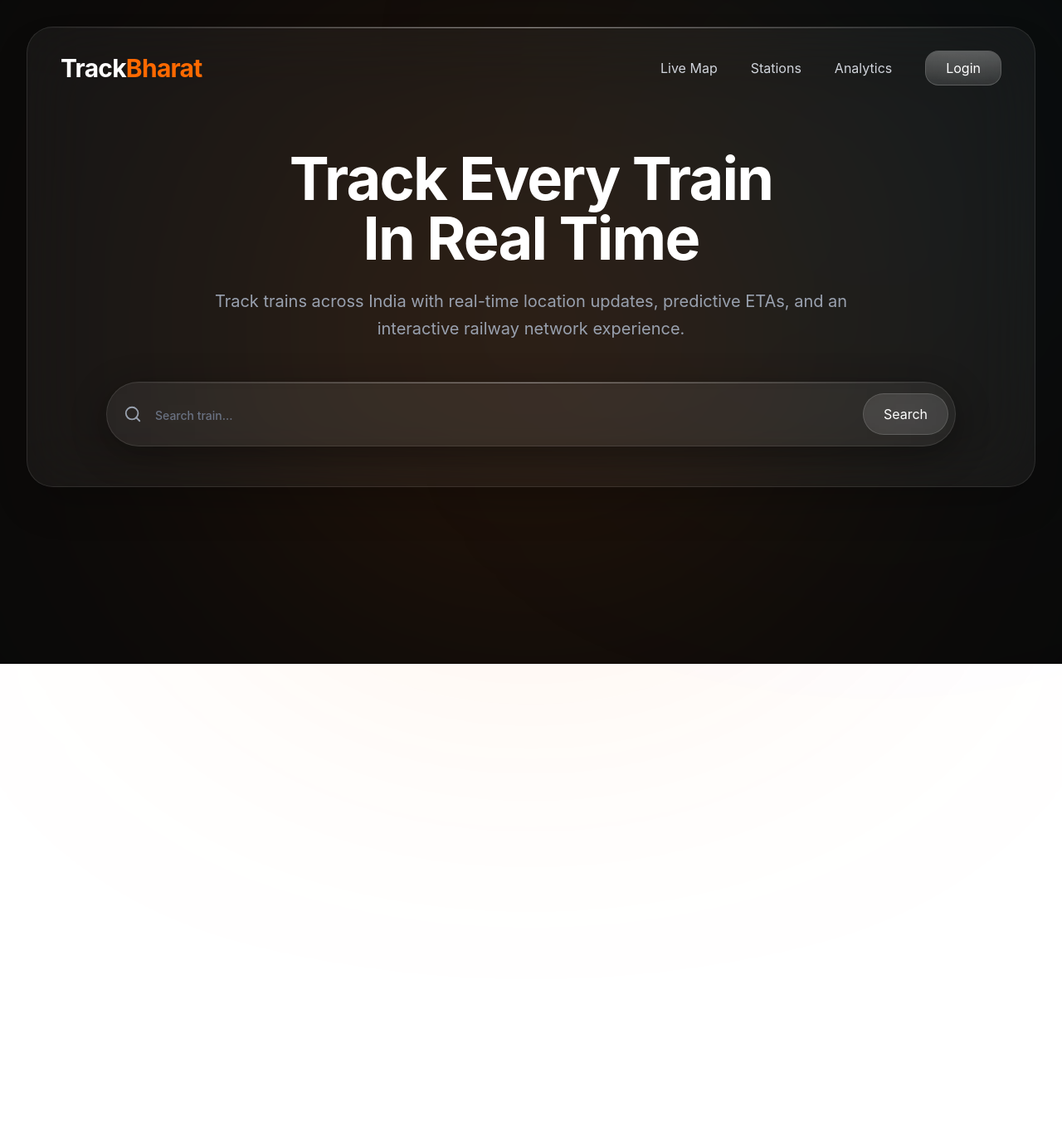
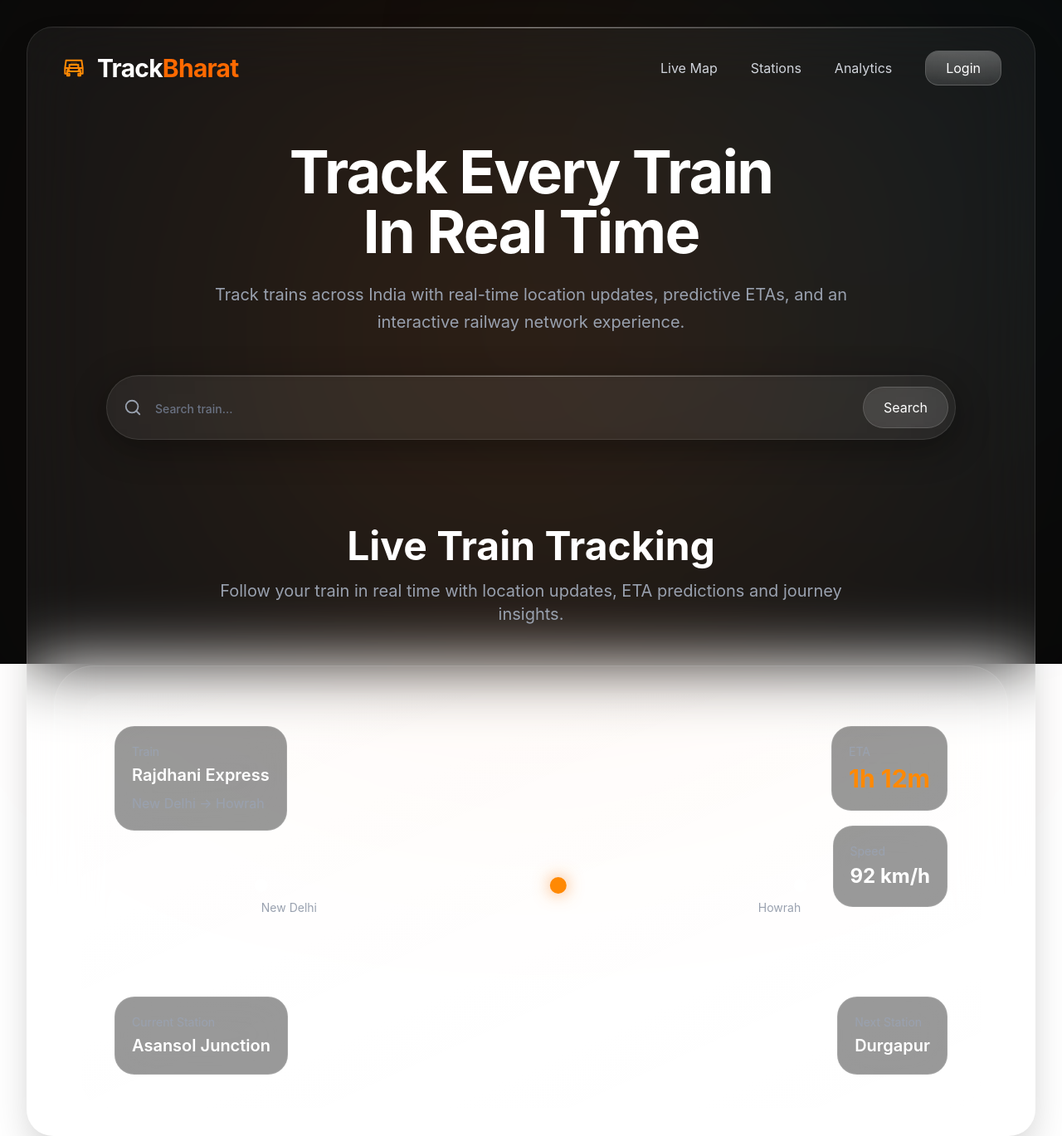
Before and after one commit to mayank-works/trackbharat, a React (Vite) app in the folder frontend/: page / in a window 1280 px wide. Shown: the whole page at 83% size. Before the commit the page ends 800 px from the top, so only its background shows below. Built offline with nearby package versions, Linux system fonts and the light colour scheme.

Commit message:
feat: enhance homepage with search and tracking showcase

```diff
--- a/frontend/package.json
+++ b/frontend/package.json
@@ -11,6 +11,7 @@
   },
   "dependencies": {
     "@tailwindcss/vite": "^4.3.2",
+    "framer-motion": "^12.42.2",
     "lucide-react": "^1.24.0",
     "react": "^19.2.7",
     "react-dom": "^19.2.7",
--- /dev/null
+++ b/frontend/src/api/services/api.ts
@@ -0,0 +1,62 @@
+// src/services/api.ts
+export interface Train {
+  id: string;
+  number: string;
+  name: string;
+  from: string;
+  to: string;
+  departure: string;
+  arrival: string;
+  status: 'On Time' | 'Delayed' | 'Arrived';
+  progress: number; // 0 to 100
+  routeStations: string[];
+}
+
+// Mock data for now (we swap to real FastAPI later)
+export const MOCK_TRAINS: Train[] = [
+  {
+    id: '1',
+    number: '12951',
+    name: 'Mumbai Rajdhani Express',
+    from: 'New Delhi',
+    to: 'Mumbai Central',
+    departure: '16:55',
+    arrival: '08:35',
+    status: 'On Time',
+    progress: 65,
+    routeStations: ['New Delhi', 'Kota', 'Vadodara', 'Mumbai Central'],
+  },
+  {
+    id: '2',
+    number: '12002',
+    name: 'Bhopal Shatabdi',
+    from: 'New Delhi',
+    to: 'Habibganj',
+    departure: '14:30',
+    arrival: '21:30',
+    status: 'Delayed',
+    progress: 20,
+    routeStations: ['New Delhi', 'Agra', 'Gwalior', 'Habibganj'],
+  },
+];
+
+export const trainAPI = {
+  search: (query: string): Promise<Train[]> => {
+    return new Promise((resolve) => {
+      setTimeout(() => {
+        if (!query.trim()) resolve(MOCK_TRAINS);
+        else {
+          resolve(MOCK_TRAINS.filter(t =>
+            t.number.includes(query) ||
+            t.name.toLowerCase().includes(query.toLowerCase())
+          ));
+        }
+      }, 500);
+    });
+  },
+  getById: (id: string): Promise<Train | undefined> => {
+    return new Promise((resolve) => {
+      setTimeout(() => resolve(MOCK_TRAINS.find(t => t.id === id)), 300);
+    });
+  }
+};
--- a/frontend/src/components/common/Navbar.tsx
+++ b/frontend/src/components/common/Navbar.tsx
@@ -1,10 +1,16 @@
+// src/components/Navbar.tsx
+import { TrainIcon } from './ui/TrainIcon';
+
 function Navbar() {
   return (
     <nav className="flex items-center justify-between px-10 py-7">
+      <div className="flex items-center gap-3">
+        <TrainIcon size={32} className="text-orange-400" />
         <h1 className="text-3xl font-bold tracking-tight">
           <span className="text-white">Track</span>
           <span className="text-orange-500">Bharat</span>
         </h1>
+      </div>
 
       <div className="flex items-center gap-10 text-gray-300">
         <button className="transition hover:text-white">
@@ -34,13 +40,10 @@ function Navbar() {
           "
         >
           <span className="absolute inset-0 bg-gradient-to-b from-white/20 to-transparent" />
-
           <span className="relative z-10">
             Login
           </span>
         </button>
-
-
       </div>
     </nav>
   );
--- /dev/null
+++ b/frontend/src/components/common/ui/TrainIcon.tsx
@@ -0,0 +1,32 @@
+// src/components/ui/TrainIcon.tsx
+
+interface TrainIconProps {
+  className?: string;
+  size?: number;
+}
+
+export const TrainIcon = ({ className = '', size = 24 }: TrainIconProps) => (
+  <svg
+    width={size}
+    height={size}
+    viewBox="0 0 24 24"
+    fill="none"
+    xmlns="http://www.w3.org/2000/svg"
+    className={className}
+  >
+    {/* Train body - sleek and modern */}
+    <path
+      d="M4 12L5 5H19L20 12M4 12H20M4 12V17H6V15H18V17H20V12M6 17V19H8V17H6M16 17V19H18V17H16M8 9H16V12H8V9Z"
+      stroke="currentColor"
+      strokeWidth="1.5"
+      strokeLinecap="round"
+      strokeLinejoin="round"
+    />
+    {/* Front wheels */}
+    <circle cx="7" cy="14" r="1.5" fill="currentColor" />
+    <circle cx="17" cy="14" r="1.5" fill="currentColor" />
+
+    {/* Subtle window glow */}
+    <rect x="9" y="7" width="6" height="3" rx="0.5" fill="currentColor" opacity="0.3" />
+  </svg>
+);
--- a/frontend/src/components/home/Hero.tsx
+++ b/frontend/src/components/home/Hero.tsx
@@ -2,7 +2,7 @@ import SearchBar from "../common/SearchBar";
 
 function Hero() {
   return (
-    <section className="px-10 py-12">
+    <section className="px-10 py-10 pb-6">
       <div className="mx-auto max-w-5xl text-center">
 
         <h1 className="mb-6 text-7xl font-bold tracking-tight text-white">
--- /dev/null
+++ b/frontend/src/components/home/TrackingShowcase.tsx
@@ -0,0 +1,106 @@
+function TrackingShowcase() {
+  return (
+    <section className="mx-auto mt-20 max-w-7xl px-8">
+      <div className="mb-12 text-center">
+        <h2 className="mb-4 text-5xl font-bold text-white">
+          Live Train Tracking
+        </h2>
+
+        <p className="mx-auto max-w-3xl text-xl text-gray-400">
+          Follow your train in real time with location updates,
+          ETA predictions and journey insights.
+        </p>
+      </div>
+
+      <div className="relative overflow-hidden rounded-[48px] border border-white/10 bg-white/5 p-8 backdrop-blur-xl">
+        {/* Map Area */}
+        <div className="relative h-[500px] rounded-[32px] bg-gradient-to-br from-white/5 to-white/[0.02]">
+
+          {/* Route Line */}
+          <div className="absolute left-1/2 top-1/2 w-[60%] -translate-x-1/2 -translate-y-1/2">
+            <div className="relative h-[2px] bg-white/20">
+
+              {/* Start Node */}
+              <div className="absolute left-0 top-1/2 h-4 w-4 -translate-x-1/2 -translate-y-1/2 rounded-full bg-white/70" />
+
+              {/* End Node */}
+              <div className="absolute right-0 top-1/2 h-4 w-4 translate-x-1/2 -translate-y-1/2 rounded-full bg-white/70" />
+
+              {/* Train Marker */}
+              <div className="absolute left-[55%] top-1/2 -translate-x-1/2 -translate-y-1/2">
+                <div className="h-5 w-5 rounded-full bg-orange-400 shadow-[0_0_20px_rgba(251,146,60,0.8)]" />
+              </div>
+            </div>
+
+            <div className="mt-4 flex justify-between text-sm text-gray-400">
+              <span>New Delhi</span>
+              <span>Howrah</span>
+            </div>
+          </div>
+
+          {/* Train Card */}
+          <div className="absolute left-10 top-10 rounded-3xl border border-white/10 bg-black/40 p-5 backdrop-blur-xl">
+            <p className="text-sm text-gray-400">
+              Train
+            </p>
+
+            <h3 className="mt-1 text-xl font-semibold text-white">
+              Rajdhani Express
+            </h3>
+
+            <p className="mt-2 text-gray-400">
+              New Delhi → Howrah
+            </p>
+          </div>
+
+          {/* ETA Card */}
+          <div className="absolute right-10 top-10 rounded-3xl border border-white/10 bg-black/40 p-5 backdrop-blur-xl">
+            <p className="text-sm text-gray-400">
+              ETA
+            </p>
+
+            <h3 className="mt-1 text-3xl font-bold text-orange-400">
+              1h 12m
+            </h3>
+          </div>
+
+          {/* Speed Card */}
+          <div className="absolute right-10 top-40 rounded-3xl border border-white/10 bg-black/40 p-5 backdrop-blur-xl">
+            <p className="text-sm text-gray-400">
+              Speed
+            </p>
+
+            <h3 className="mt-1 text-2xl font-bold text-white">
+              92 km/h
+            </h3>
+          </div>
+
+          {/* Current Station */}
+          <div className="absolute bottom-10 left-10 rounded-3xl border border-white/10 bg-black/40 p-5 backdrop-blur-xl">
+            <p className="text-sm text-gray-400">
+              Current Station
+            </p>
+
+            <h3 className="mt-1 text-xl font-semibold text-white">
+              Asansol Junction
+            </h3>
+          </div>
+
+          {/* Next Station */}
+          <div className="absolute bottom-10 right-10 rounded-3xl border border-white/10 bg-black/40 p-5 backdrop-blur-xl">
+            <p className="text-sm text-gray-400">
+              Next Station
+            </p>
+
+            <h3 className="mt-1 text-xl font-semibold text-white">
+              Durgapur
+            </h3>
+          </div>
+
+        </div>
+      </div>
+    </section>
+  );
+}
+
+export default TrackingShowcase;
--- /dev/null
+++ b/frontend/src/components/tracking/MiniRouteMap.tsx
@@ -0,0 +1,64 @@
+// src/components/tracking/MiniRouteMap.tsx
+import { motion } from 'framer-motion';
+import { TrainIcon } from '../common/ui/TrainIcon';
+
+interface MiniRouteMapProps {
+  stations: string[];
+  progress: number; // 0 to 100
+  status: string;
+}
+
+export const MiniRouteMap = ({ stations, progress, status }: MiniRouteMapProps) => {
+  const clampedProgress = Math.min(100, Math.max(0, progress));
+
+  // Premium S-curve path
+  const pathD = `M 10 30 C 30 10, 70 10, 90 30 S 130 50, 190 30`;
+
+  return (
+    <div className="relative w-full h-[60px] bg-white/5 rounded-2xl backdrop-blur-sm border border-white/10 overflow-hidden px-2">
+      <svg className="w-full h-full" viewBox="0 0 200 60" preserveAspectRatio="none">
+        {/* Background glow */}
+        <path d={pathD} stroke="#FF6B35" strokeWidth="2" fill="none" opacity="0.15" />
+
+        {/* Track line */}
+        <path d={pathD} stroke="rgba(255,255,255,0.2)" strokeWidth="2" fill="none" />
+
+        {/* Station dots */}
+        {stations.map((station, index) => {
+          const t = index / (stations.length - 1);
+          const x = 10 + t * 180;
+          const y = 30 + Math.sin(t * Math.PI) * 20;
+          return (
+            <g key={station}>
+              <circle cx={x} cy={y} r="4" fill="#FF6B35" stroke="white" strokeWidth="1.5" />
+              <text
+                x={x}
+                y={y + 18}
+                fontSize="6"
+                fill="rgba(255,255,255,0.6)"
+                textAnchor="middle"
+                className="font-mono"
+              >
+                {station.length > 8 ? station.slice(0, 6) + '..' : station}
+              </text>
+            </g>
+          );
+        })}
+
+        {/* Moving Train */}
+        <motion.g
+          initial={false}
+          animate={{ offsetDistance: `${clampedProgress}%` }}
+          transition={{ duration: 1.2, ease: 'easeInOut' }}
+          style={{ offsetPath: `path("${pathD}")`, offsetRotate: 'auto' }}
+        >
+          <foreignObject x="-16" y="-16" width="32" height="32">
+            <div className={`w-full h-full flex items-center justify-center ${status === 'Delayed' ? 'animate-pulse' : ''}`}>
+              <TrainIcon className="text-[#FF6B35] drop-shadow-[0_0_8px_rgba(255,107,53,0.6)]" size={28} />
+            </div>
+          </foreignObject>
+        </motion.g>
+      </svg>
+    </div>
+  );
+};
--- a/frontend/src/pages/HomePage.tsx
+++ b/frontend/src/pages/HomePage.tsx
@@ -2,7 +2,8 @@ import Navbar from "../components/common/Navbar";
 import BackgroundEffects from "../components/home/BackgroundEffects";
 import Hero from "../components/home/Hero";
 import HeroContainer from "../components/home/HeroContainer";
-import RailwayNetwork from "../components/home/RailwayNetwork";
+import TrackingShowcase from "../components/home/TrackingShowcase";
+import { MiniRouteMap } from "../components/tracking/MiniRouteMap"; // ← Add this import
 
 type HomePageProps = {
   status: string;
@@ -16,10 +17,8 @@ function HomePage({ status }: HomePageProps) {
       <HeroContainer>
         <Navbar />
         <Hero />
+        <TrackingShowcase />
       </HeroContainer>
-
-
-
     </>
   );
 }
```
Also changed, not shown: 1 other file (tests, documents, lock files or other folders). Lines whose indentation alone changed are shown as unchanged.
